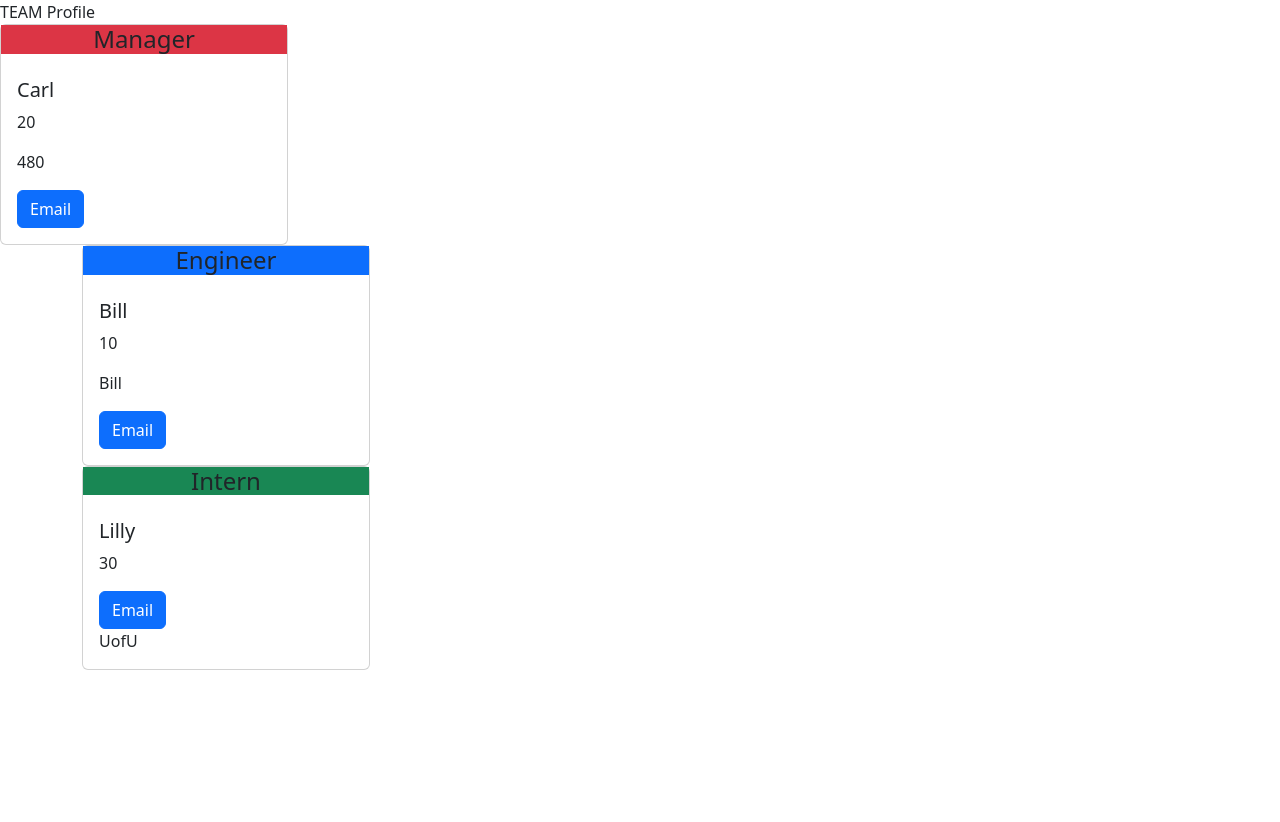
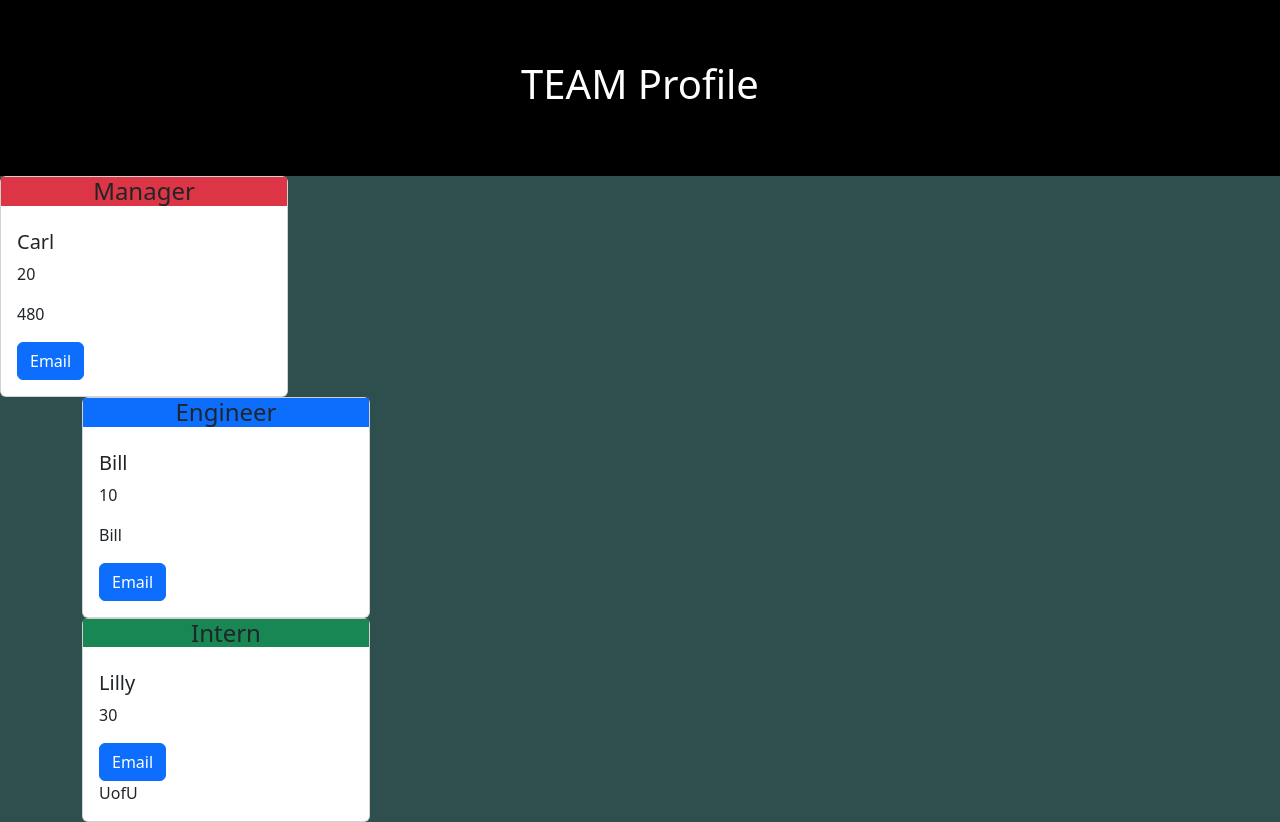
Before and after one commit to Firm-Tofu10/MyTeamGen, a website: page index.html in a window 1280 px wide. Before the commit the page ends 800 px from the top, so only its background shows below. Drawn offline with nearby package versions, Linux system fonts and the light colour scheme.

Commit message:
Fixing Styling
Fixing Styling

```diff
--- a/index.html
+++ b/index.html
@@ -4,10 +4,11 @@
       <meta charset="utf-8">
       <meta name="viewport" content="width=device-width, initial-scale=1">
       <title>Bootstrap demo</title>
-      <link href="https://cdn.jsdelivr.net/npm/bootstrap@5.2.0-beta1/dist/css/bootstrap.min.css" rel="stylesheet" integrity="sha384-0evHe/X+R7YkIZDRvuzKMRqM+OrBnVFBL6DOitfPri4tjfHxaWutUpFmBp4vmVor" crossorigin="anonymous">
+      <link rel="stylesheet" type="text/css" href="styles.css" />
+			<link href="https://cdn.jsdelivr.net/npm/bootstrap@5.2.0-beta1/dist/css/bootstrap.min.css" rel="stylesheet" integrity="sha384-0evHe/X+R7YkIZDRvuzKMRqM+OrBnVFBL6DOitfPri4tjfHxaWutUpFmBp4vmVor" crossorigin="anonymous">
     </head>
-    <body>
-    <header class="bg-warning><h1>TEAM Profile </h1></header>
+    <body id="main">
+    <header id="head"><h1>TEAM Profile </h1></header>
     <div class="card" style="width: 18rem;">
             <h4 class="card-title bg-danger text-center">Manager</h4>
             <div class="card-body">
--- a/Style.css
+++ b/styles.css
@@ -1,16 +1,18 @@
 #head {
   padding: 60px;
   text-align: center;
-  background: #1abc9c;
+  background: black;
   color: white;
   font-size: 30px;
 }
 
 .card {
-	background-Color: DarkSlateGrey;
+	background-Color: MidnightBlue;
+	justify-content: center;
+	display: flex;
 }
 
-body {
+#main {
 	background-Color: DarkSlateGrey;
 }
 
```
